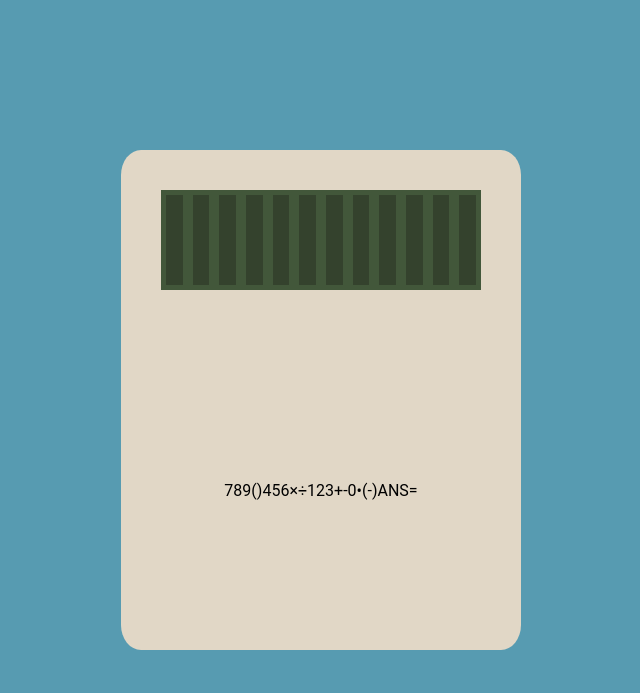
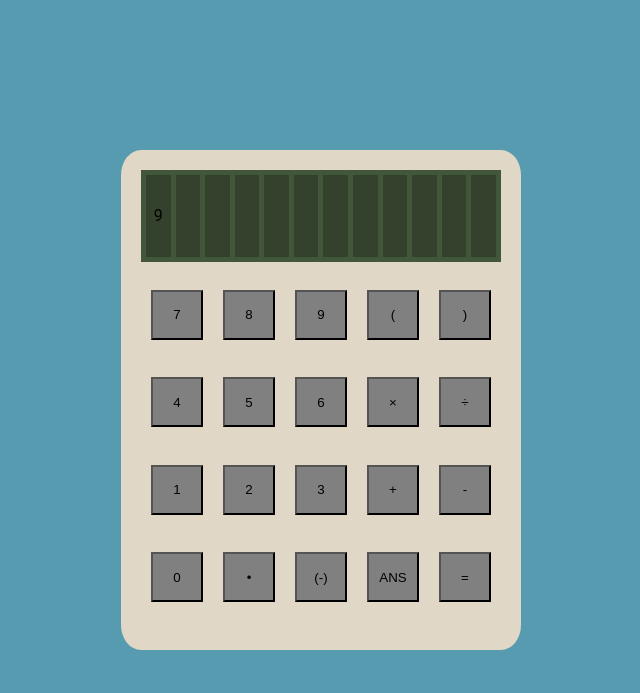
Before and after one commit to CCWebb14/Calculator, a plain HTML site: page index.html in a window 1280 px wide. Shown: the whole page, without its empty margins (319-959 px from the left). Drawn offline with Linux system fonts and the light colour scheme.

Commit message:
altered button type from div to actual button, button css properties and unit box and display fixes

```diff
--- a/index.html
+++ b/index.html
@@ -4,7 +4,7 @@
     <meta charset="UTF-8">
     <meta http-equiv="X-UA-Compatible" content="IE=edge">
     <meta name="viewport" content="width=device-width, initial-scale=1.0">
-    <title>Document</title>
+    <title>Calculator</title>
     <script src="app.js"></script>
     <link rel="stylesheet" href="style.css">
 </head>
@@ -12,40 +12,39 @@
     <div class="main">
         <div class="face">
             <div class="display">
-                <div class="unit-box"></div>
-                <div class="unit-box"></div>
-                <div class="unit-box"></div>
-                <div class="unit-box"></div>
-                <div class="unit-box"></div>
-                <div class="unit-box"></div>
-                <div class="unit-box"></div>
-                <div class="unit-box"></div>
-                <div class="unit-box"></div>
-                <div class="unit-box"></div>
-                <div class="unit-box"></div>
-                <div class="unit-box"></div>
+                <div class="unit-box">9</div>
+                <div class="unit-box"> </div>
+                <div class="unit-box"> </div>
+                <div class="unit-box"> </div>
+                <div class="unit-box"> </div>
+                <div class="unit-box"> </div>
+                <div class="unit-box"> </div>
+                <div class="unit-box"> </div>
+                <div class="unit-box"> </div>
+                <div class="unit-box"> </div>
+                <div class="unit-box"> </div>
+                <div class="unit-box"> </div>
             </div>
-            <div class="button">7</div>
-            <div class="button">8</div>
-            <div class="button">9</div>
-            <div class="button">(</div>
-            <div class="button">)</div>
-            <div class="button">4</div>
-            <div class="button">5</div>
-            <div class="button">6</div>
-            <div class="button">×</div>
-            <div class="button">÷</div>
-            <div class="button">1</div>
-            <div class="button">2</div>
-            <div class="button">3</div>
-            <div class="button">+</div>
-            <div class="button">-</div>
-            <div class="button">0</div>
-            <div class="button">•</div>
-            <div class="button">(-)</div>
-            <div class="button">ANS</div>
-            <div class="button">=</div>
+            <button class="button">7</button>
+            <button class="button">8</button>
+            <button class="button">9</button>
+            <button class="button">(</button>
+            <button class="button">)</button>
+            <button class="button">4</button>
+            <button class="button">5</button>
+            <button class="button">6</button>
+            <button class="button">×</button>
+            <button class="button">÷</button>
+            <button class="button">1</button>
+            <button class="button">2</button>
+            <button class="button">3</button>
+            <button class="button">+</button>
+            <button class="button">-</button>
+            <button class="button">0</button>
+            <button class="button">•</button>
+            <button class="button">(-)</button>
+            <button class="button">ANS</button>
+            <button class="button">=</button>
         </div>
-    </div>
 </body>
 </html>
--- a/style.css
+++ b/style.css
@@ -10,6 +10,7 @@ body {
     display: flex;
     justify-content: center;
     align-items: center;
+    flex: 1;
 }
 
 .main {
@@ -17,12 +18,13 @@ body {
     width: 400px;
     border-radius: 5%;
     background-color: #E1D7C6;
+    display: flex;
+    flex: 0 0 1;
 }
 
 .face {
     flex: auto;
-    height: 100%;
-    margin: 40px;
+    margin: 20px;
     display: flex;
     flex-wrap: wrap;
     align-items: flex-start;
@@ -30,17 +32,33 @@ body {
 }
 
 .display {
-    flex: 0 0 100%;
+    flex: 1 0 80%;
     height: 20%;
+    padding-left: 5px;
+    padding-right: 5px;
     background-color: #42573a;
     display: flex;
     align-items: center;
-    justify-content: center;
+    justify-content: space-evenly;
+    gap: 5px;
 }
 
 .unit-box {
-    flex: auto;
+    flex: 1 0 0;
     height: 90%;
-    margin: 5px;
+    /* margin: 2px; */
     background-color: #34422d;
+    display: flex;
+    justify-content: center;
+    align-items: center;
 }
+
+.button {
+    margin: 10px;
+    background-color: grey;
+    flex: 1 0 12%;
+    display: flex;
+    justify-content: center;
+    align-items: center;
+    height: 50px;
+}
```
